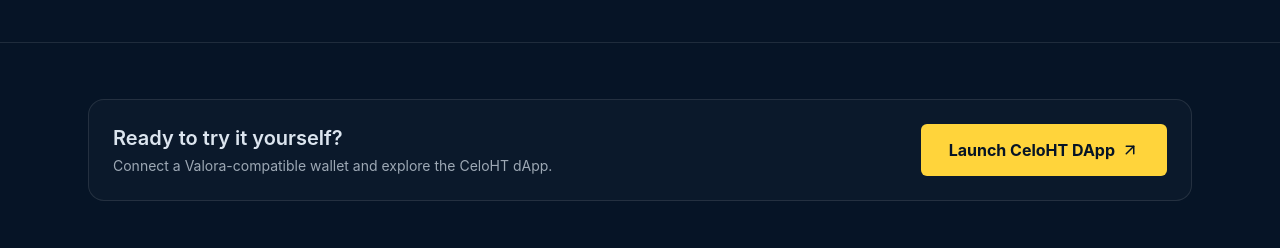
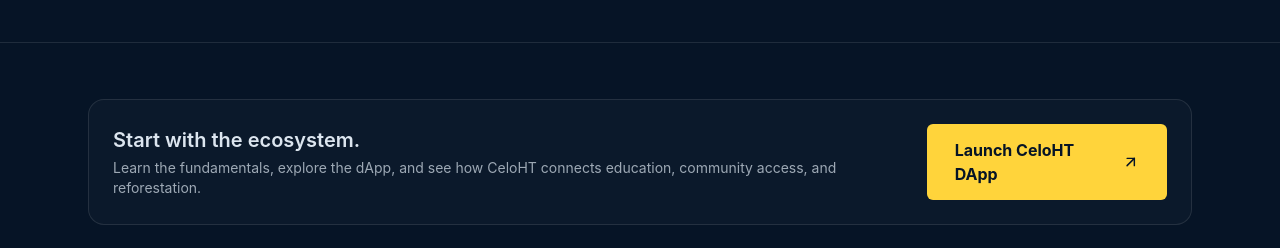
Before and after one commit to Celo-HaiTi/celoht-siteweb, a Next.js app: page /about in a window 1280 px wide. Shown: the part 2660-2908 px from the top of the page. Built offline with nearby package versions, Linux system fonts and the light colour scheme; no server answers.

Commit message:
Adjust footer CTA to fit CeloHT voice

```diff
--- a/src/components/Footer.tsx
+++ b/src/components/Footer.tsx
@@ -16,9 +16,10 @@
       <div className="mx-auto max-w-6xl px-4 py-14 sm:px-6">
         <div className="flex flex-col items-start justify-between gap-6 rounded-2xl border border-gold-500/20 bg-gold-500/5 p-6 sm:flex-row sm:items-center">
           <div>
-            <p className="font-display text-xl font-semibold">Ready to try it yourself?</p>
+            <p className="font-display text-xl font-semibold">Start with the ecosystem.</p>
             <p className="mt-1 text-sm text-parchment-100/70">
-              Connect a Valora-compatible wallet and explore the CeloHT dApp.
+              Learn the fundamentals, explore the dApp, and see how CeloHT connects education,
+              community access, and reforestation.
             </p>
           </div>
           <LaunchDappButton size="lg" />
```
